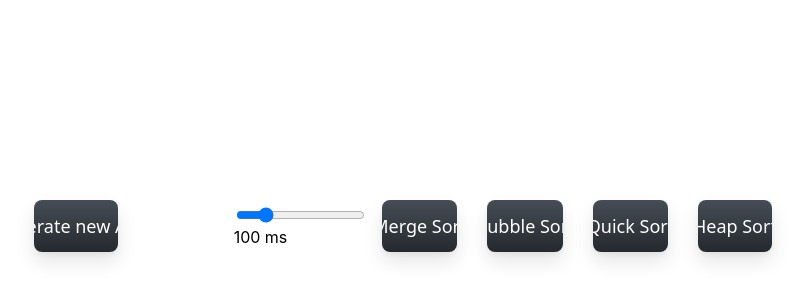
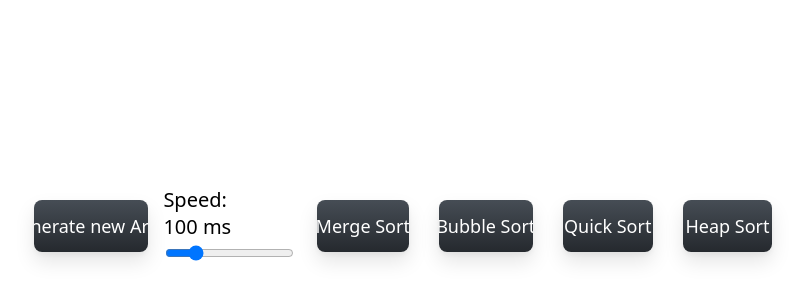
Before and after one commit to NuraSad/sorting-visualizer, a React (Create React App) app: page / in a window 1280 px wide. Shown: the part 144-444 px from the top of the page, without its empty margins (237-1042 px from the left). Built offline with nearby package versions, Linux system fonts and the light colour scheme.

Commit message:
add speed slider

```diff
--- a/src/components/SortingViz.css
+++ b/src/components/SortingViz.css
@@ -71,14 +71,15 @@
   opacity: 0.85;
 }
 
-.generate-array {
-  margin-right: 15%;
-}
-
 .slider-parent {
-  position: relative;
+  margin-right: 8%;
+  font-family: expo-brand-demi, system-ui, -apple-system, BlinkMacSystemFont,
+    "Segoe UI", Roboto, "Helvetica Neue", Arial, "Noto Sans", sans-serif,
+    "Apple Color Emoji", "Segoe UI Emoji", "Segoe UI Symbol", "Noto Color Emoji";
+  font-size: 20px;
+  width: 6vw;
 }
 
 .bubble {
-  position: absolute;
+  margin-right: 5px;
 }
--- a/src/components/SortingViz.js
+++ b/src/components/SortingViz.js
@@ -36,13 +36,6 @@ const SortingViz = () => {
   const timer = (delay) => {
     return new Promise((resolve) => setTimeout(resolve, delay));
   };
-
-  useEffect(() => {
-    const ele = document.querySelector(".buble");
-    if (ele) {
-      ele.style.left = `${Number(speed / 4)}px`;
-    }
-  }, [speed]);
 
   const mergeSort = (array, delay) => {
     setIsDisabled(true);
@@ -185,7 +178,6 @@ const SortingViz = () => {
         let idx = changeOrder[i][0];
         arrayBars[idx].style.backgroundColor = SORTED_COLOR;
         await timer(delay);
-        continue;
       } else {
         let firstIdx = changeOrder[i][0];
         let secondIdx = changeOrder[i][1];
@@ -259,23 +251,24 @@ const SortingViz = () => {
       </div>
       <div className="button-field">
         <button
-          className="button generate-array"
+          className="button"
           disabled={isDisabled}
           onClick={() => setOriginalArray(makeNewArray(size))}
         >
           Generate new Array
         </button>
         <div className="slider-parent">
+          <label className="bubble">Speed: {speed} ms</label>
           <input
             type="range"
             min="1"
             max="500"
             value={speed}
+            disabled={isDisabled}
             onChange={(e) => {
               setSpeed(e.target.value);
             }}
           />
-          <div className="buble">{speed} ms</div>
         </div>
         <button
           className="button"
```
